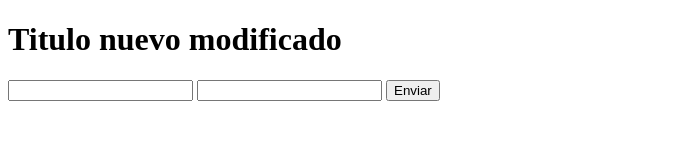
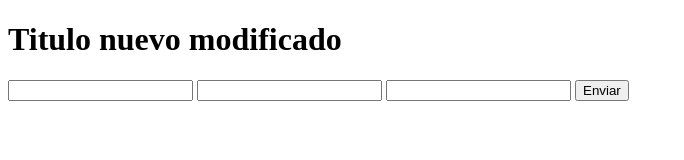
Before and after one commit to karlos2075/hello-world-git, a plain HTML site: page index.html in a window 1280 px wide. Shown: the whole page, without its empty margins (0-684 px from the left). Drawn offline with Linux system fonts and the light colour scheme.

Commit message:
Se implemento apellido Materno

```diff
--- a/index.html
+++ b/index.html
@@ -9,7 +9,8 @@
     <h1>Titulo nuevo modificado</h1>
     <form action="#" method="get">
         <input type="number" name="primerNombre" id="primerNombre">
-        <input type="text" name="apellidoPaterno" id="apellidoMaterno">
+        <input type="text" name="apellidoPaterno" id="apellidoPaterno">
+        <input type="text" name="apellidoMaterno" id="apellidoMaterno">
         <input type="button" value="Enviar">
     </form>
 </body>
```
